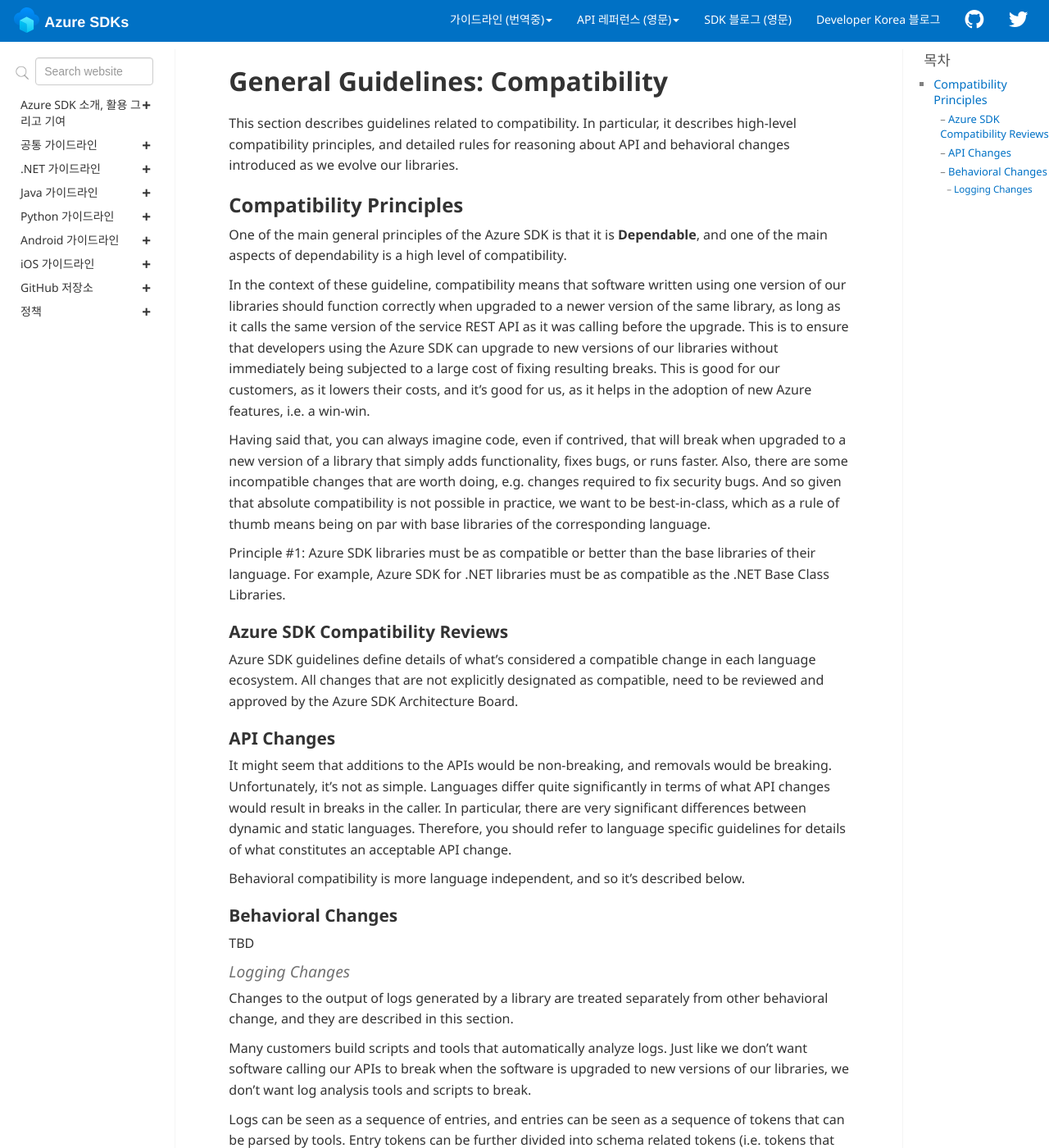
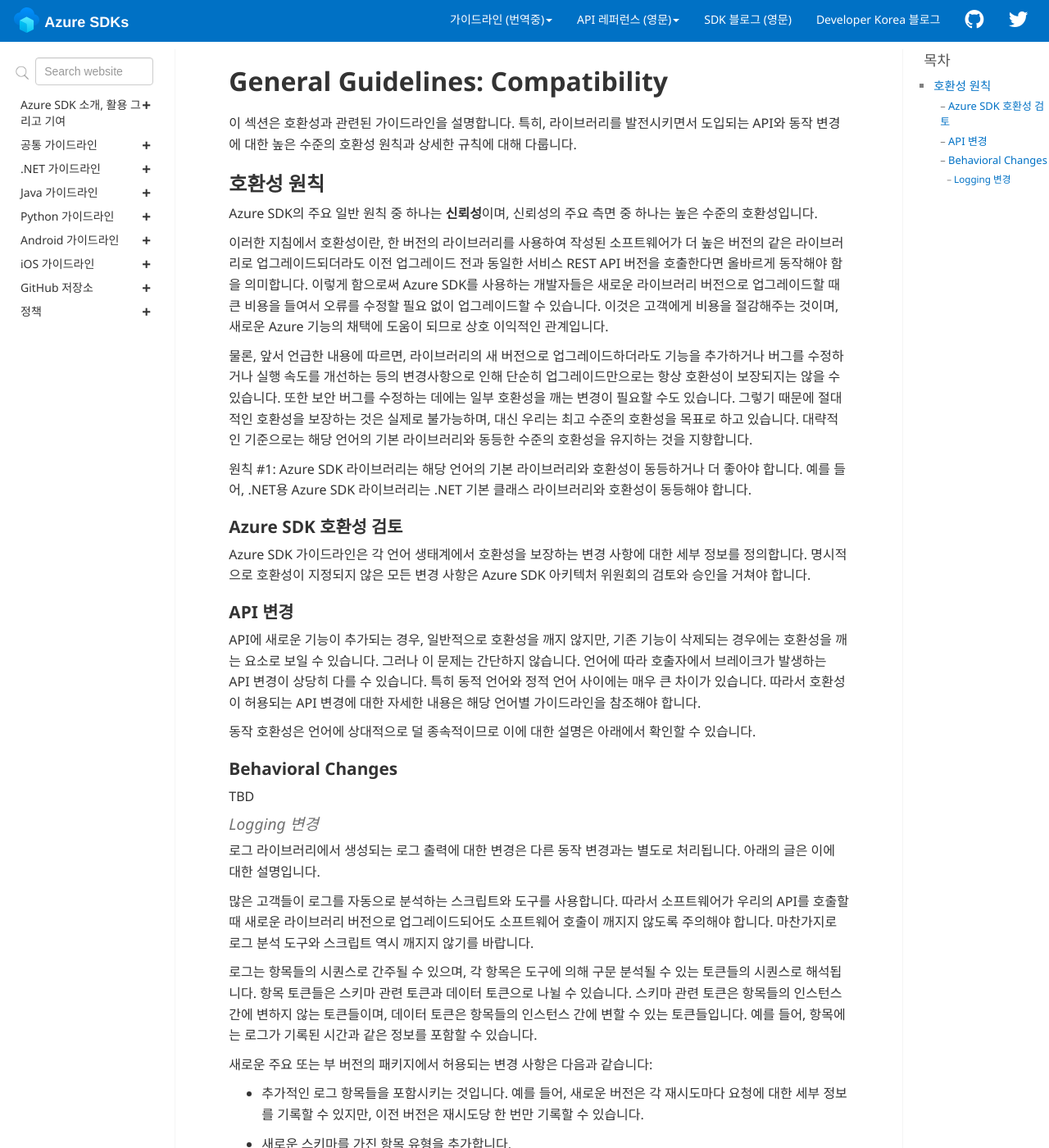
Before and after one commit to Azure/azure-sdk-korean, a Jekyll site: the page built from docs/general/compatibility.md, in a window 1280 px wide and 1400 px high. Shown: the whole window at 82% size. Built offline with Jekyll 4.4.1, drawn with Linux system fonts in a browser that asks for light colours; comment, search, counter and statistics services are not loaded; some of the changed text lies outside the part shown.

Commit message:
compatibility.md 문서 번역

```diff
--- a/docs/general/compatibility.md
+++ b/docs/general/compatibility.md
@@ -6,46 +6,44 @@ folder: general
 sidebar: general_sidebar
 ---
 
-This section describes guidelines related to compatibility. In particular, it describes high-level compatibility principles, and detailed rules for reasoning about API and behavioral changes introduced as we evolve our libraries.
+이 섹션은 호환성과 관련된 가이드라인을 설명합니다. 특히, 라이브러리를 발전시키면서 도입되는 API와 동작 변경에 대한 높은 수준의 호환성 원칙과 상세한 규칙에 대해 다룹니다.
 
-## Compatibility Principles
-One of the main general principles of the Azure SDK is that it is **Dependable**, and one of the main aspects of dependability is a high level of compatibility.
+## 호환성 원칙
+Azure SDK의 주요 일반 원칙 중 하나는 **신뢰성**이며, 신뢰성의 주요 측면 중 하나는 높은 수준의 호환성입니다.
 
-In the context of these guideline, compatibility means that software written using one version of our libraries should function correctly when upgraded to a newer version of the same library, as long as it calls the same version of the service REST API as it was calling before the upgrade.
-This is to ensure that developers using the Azure SDK can upgrade to new versions of our libraries without immediately being subjected to a large cost of fixing resulting breaks.
-This is good for our customers, as it lowers their costs, and it's good for us, as it helps in the adoption of new Azure features, i.e. a win-win.
+이러한 지침에서 호환성이란, 한 버전의 라이브러리를 사용하여 작성된 소프트웨어가 더 높은 버전의 같은 라이브러리로 업그레이드되더라도 이전 업그레이드 전과 동일한 서비스 REST API 버전을 호출한다면 올바르게 동작해야 함을 의미합니다.
+이렇게 함으로써 Azure SDK를 사용하는 개발자들은 새로운 라이브러리 버전으로 업그레이드할 때 큰 비용을 들여서 오류를 수정할 필요 없이 업그레이드할 수 있습니다.
+이것은 고객에게 비용을 절감해주는 것이며, 새로운 Azure 기능의 채택에 도움이 되므로 상호 이익적인 관계입니다.
 
-Having said that, you can always imagine code, even if contrived, that will break when upgraded to a new version of a library that simply adds functionality, fixes bugs, or runs faster.
-Also, there are some incompatible changes that are worth doing, e.g. changes required to fix security bugs.
-And so given that absolute compatibility is not possible in practice, we want to be best-in-class, which as a rule of thumb means being on par with base libraries of the corresponding language.
+물론, 앞서 언급한 내용에 따르면, 라이브러리의 새 버전으로 업그레이드하더라도 기능을 추가하거나 버그를 수정하거나 실행 속도를 개선하는 등의 변경사항으로 인해 단순히 업그레이드만으로는 항상 호환성이 보장되지는 않을 수 있습니다. 또한 보안 버그를 수정하는 데에는 일부 호환성을 깨는 변경이 필요할 수도 있습니다. 그렇기 때문에 절대적인 호환성을 보장하는 것은 실제로 불가능하며, 대신 우리는 최고 수준의 호환성을 목표로 하고 있습니다. 대략적인 기준으로는 해당 언어의 기본 라이브러리와 동등한 수준의 호환성을 유지하는 것을 지향합니다.
 
-Principle #1: Azure SDK libraries must be as compatible or better than the base libraries of their language. For example, Azure SDK for .NET libraries must be as compatible as the .NET Base Class Libraries.
+원칙 #1:  Azure SDK 라이브러리는 해당 언어의 기본 라이브러리와 호환성이 동등하거나 더 좋아야 합니다. 예를 들어, .NET용 Azure SDK 라이브러리는 .NET 기본 클래스 라이브러리와 호환성이 동등해야 합니다.
 
-### Azure SDK Compatibility Reviews
-Azure SDK guidelines define details of what's considered a compatible change in each language ecosystem. All changes that are not explicitly designated as compatible, need to be reviewed and approved by the Azure SDK Architecture Board.
+### Azure SDK 호환성 검토
+Azure SDK 가이드라인은 각 언어 생태계에서 호환성을 보장하는 변경 사항에 대한 세부 정보를 정의합니다. 명시적으로 호환성이 지정되지 않은 모든 변경 사항은 Azure SDK 아키텍처 위원회의 검토와 승인을 거쳐야 합니다.
 
-### API Changes
-It might seem that additions to the APIs would be non-breaking, and removals would be breaking. Unfortunately, it's not as simple. Languages differ quite significantly in terms of what API changes would result in breaks in the caller. In particular, there are very significant differences between dynamic and static languages. Therefore, you should refer to language specific guidelines for details of what constitutes an acceptable API change.
+### API 변경
+API에 새로운 기능이 추가되는 경우, 일반적으로 호환성을 깨지 않지만, 기존 기능이 삭제되는 경우에는 호환성을 깨는 요소로 보일 수 있습니다. 그러나 이 문제는 간단하지 않습니다. 언어에 따라 호출자에서 브레이크가 발생하는 API 변경이 상당히 다를 수 있습니다. 특히 동적 언어와 정적 언어 사이에는 매우 큰 차이가 있습니다. 따라서 호환성이 허용되는 API 변경에 대한 자세한 내용은 해당 언어별 가이드라인을 참조해야 합니다.
 
-Behavioral compatibility is more language independent, and so it's described below.
+동작 호환성은 언어에 상대적으로 덜 종속적이므로 이에 대한 설명은 아래에서 확인할 수 있습니다.
 
 ### Behavioral Changes
 
 TBD
 
-#### Logging Changes
-Changes to the output of logs generated by a library are treated separately from other behavioral change, and they are described in this section.
+#### Logging 변경
+로그 라이브러리에서 생성되는 로그 출력에 대한 변경은 다른 동작 변경과는 별도로 처리됩니다. 아래의 글은 이에 대한 설명입니다.
 
-Many customers build scripts and tools that automatically analyze logs. Just like we don't want software calling our APIs to break when the software is upgraded to new versions of our libraries, we don't want log analysis tools and scripts to break.
+많은 고객들이 로그를 자동으로 분석하는 스크립트와 도구를 사용합니다. 따라서 소프트웨어가 우리의 API를 호출할 때 새로운 라이브러리 버전으로 업그레이드되어도 소프트웨어 호출이 깨지지 않도록 주의해야 합니다. 마찬가지로 로그 분석 도구와 스크립트 역시 깨지지 않기를 바랍니다.
 
-Logs can be seen as a sequence of entries, and entries can be seen as a sequence of tokens that can be parsed by tools. Entry tokens can be further divided into schema related tokens (i.e. tokens that don't vary between instances of entries), and data tokens (tokens that can, and often do, vary between instances of entries, e.g. the time when an entry was logged).
+로그는 항목들의 시퀀스로 간주될 수 있으며, 각 항목은 도구에 의해 구문 분석될 수 있는 토큰들의 시퀀스로 해석됩니다. 항목 토큰들은 스키마 관련 토큰과 데이터 토큰으로 나뉠 수 있습니다. 스키마 관련 토큰은 항목들의 인스턴스 간에 변하지 않는 토큰들이며, 데이터 토큰은 항목들의 인스턴스 간에 변할 수 있는 토큰들입니다. 예를 들어, 항목에는 로그가 기록된 시간과 같은 정보를 포함할 수 있습니다.
 
-Changes allowed in a new major or minor version of a package (not a patch version):
+새로운 주요 또는 부 버전의 패키지에서 허용되는 변경 사항은 다음과 같습니다:
 
-- Additional log entries, e.g. new version logs request details on every retry, while the old version logged only once per retry.
-- Additional entry types (entries with a new schema).
+-  추가적인 로그 항목들을 포함시키는 것입니다. 예를 들어, 새로운 버전은 각 재시도마다 요청에 대한 세부 정보를 기록할 수 있지만, 이전 버전은 재시도당 한 번만 기록할 수 있습니다.
+- 새로운 스키마를 가진 항목 유형을 추가합니다.
 
-All other changes allowed only when:
+그러나 다른 모든 변경 사항들은 다음의 경우에만 허용됩니다:
 
-- Approved by the Azure SDK Architecture Board, and
-- User must opt into the new behavior by specifying a new API version or a client option.
+- Azure SDK 아키텍처 위원회의 승인을 받아야 합니다.
+- 사용자는 새로운 동작을 선택하기 위해 새로운 API 버전 또는 클라이언트 옵션을 지정해야 합니다.
```
